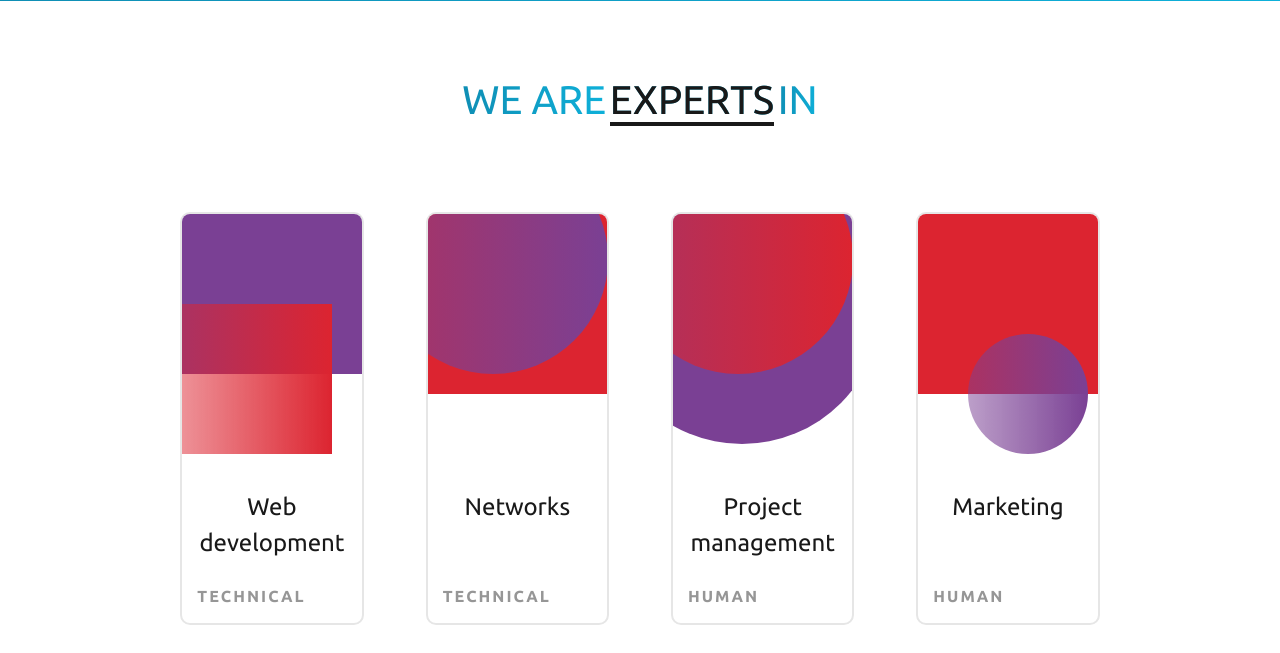
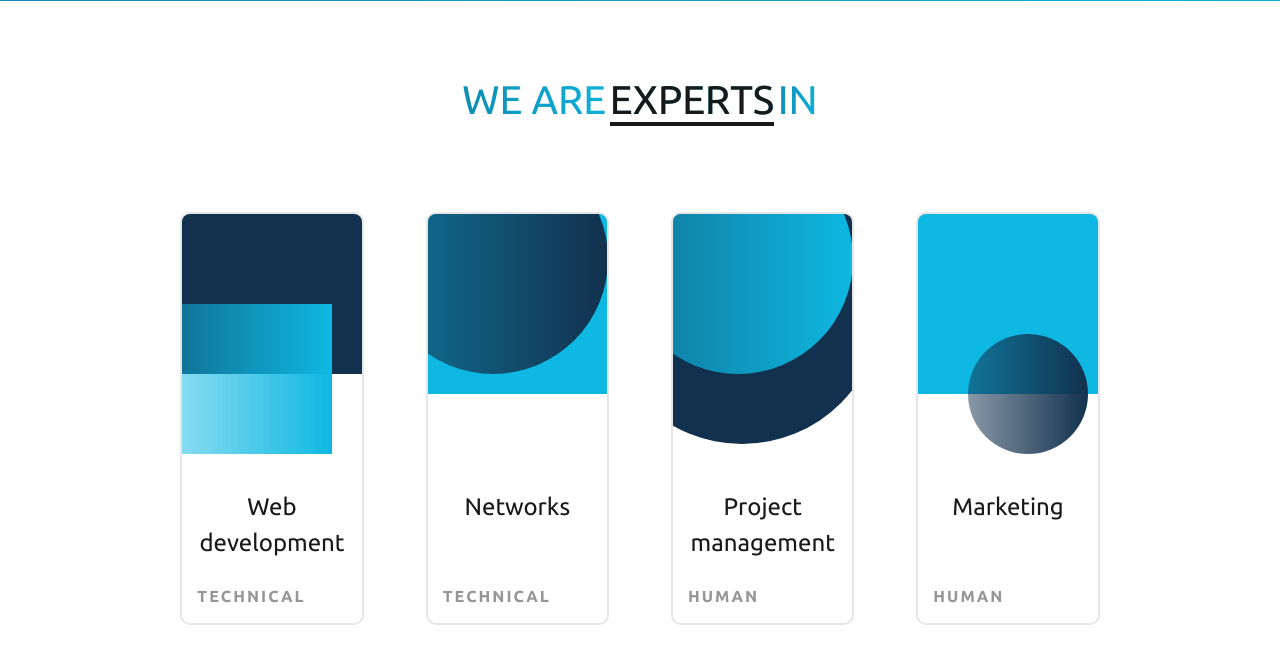
Before and after one commit to CrabGang-Team/crabgang2020, a Symfony app: template templates/main/home.html.twig in a window 1280 px wide. Shown: the part 535-1188 px from the top of the page. Run offline with Twig, Linux system fonts and the light colour scheme; the template is opened without the code that fills it, so the values that code supplies are empty; some libraries are stand-ins or nearby versions.

Commit message:
Fix: Fixed color card

```diff
--- a/public/css/components/card-info.css
+++ b/public/css/components/card-info.css
@@ -18,7 +18,7 @@
    position: absolute;
    width: 200px;
    height: 200px;
-   background-color: rgb(122, 64, 148);
+   background-color: rgb(18, 49, 78);
    top: -40px;
    right: -15px;
    transition: .4s;
@@ -27,7 +27,7 @@
    position: absolute;
    width: 150px;
    height: 150px;
-   background: linear-gradient(270deg, rgb(220, 36, 48), rgba(220, 36, 48, .5));
+   background: linear-gradient(270deg, rgb(14, 184, 226), rgba(14, 184, 226, .5));
    top: 90px;
    left: 0px;
    transition: .4s;
@@ -46,7 +46,7 @@
    position: absolute;
    width: 200px;
    height: 220px;
-   background-color: rgb(220, 36, 48);
+   background-color: rgb(14, 184, 226);
    top: -40px;
    right: -15px;
    transition: .4s;
@@ -56,7 +56,7 @@
    width: 230px;
    height: 230px;
    border-radius: 50%;
-   background: linear-gradient(270deg,  rgb(122, 64, 148),  rgba(122, 64, 148, .5));
+   background: linear-gradient(270deg,  rgb(18, 49, 78),  rgba(18, 49, 78, .5));
    top: -70px;
    left: -50px;
    transition: .4s;
@@ -76,7 +76,7 @@
    width: 280px;
    height: 280px;
    border-radius: 50%;
-   background-color: rgb(122, 64, 148);
+   background-color: rgb(18, 49, 78);
    top: -50px;
    right: -30px;
    transition: .4s;
@@ -86,7 +86,7 @@
    width: 230px;
    height: 230px;
    border-radius: 50%;
-   background: linear-gradient(270deg,  rgb(220, 36, 48),  rgba(220, 36, 48, .5));
+   background: linear-gradient(270deg,  rgb(14, 184, 226),  rgba(14, 184, 226, .5));
    top: -70px;
    left: -50px;
    transition: .4s;
@@ -107,7 +107,7 @@
    position: absolute;
    width: 230px;
    height: 230px;
-   background:  rgb(220, 36, 48);
+   background:  rgb(14, 184, 226);
    top: -50px;
    right: -30px;
    transition: .4s;
@@ -117,7 +117,7 @@
    width: 120px;
    height: 120px;
    border-radius: 50%;
-   background: linear-gradient(270deg,  rgb(122, 64, 148),  rgba(122, 64, 148, .5));
+   background: linear-gradient(270deg,  rgb(18, 49, 78),  rgba(18, 49, 78, .5));
    top: 120px;
    right: 10px;
    transition: .4s;
```
